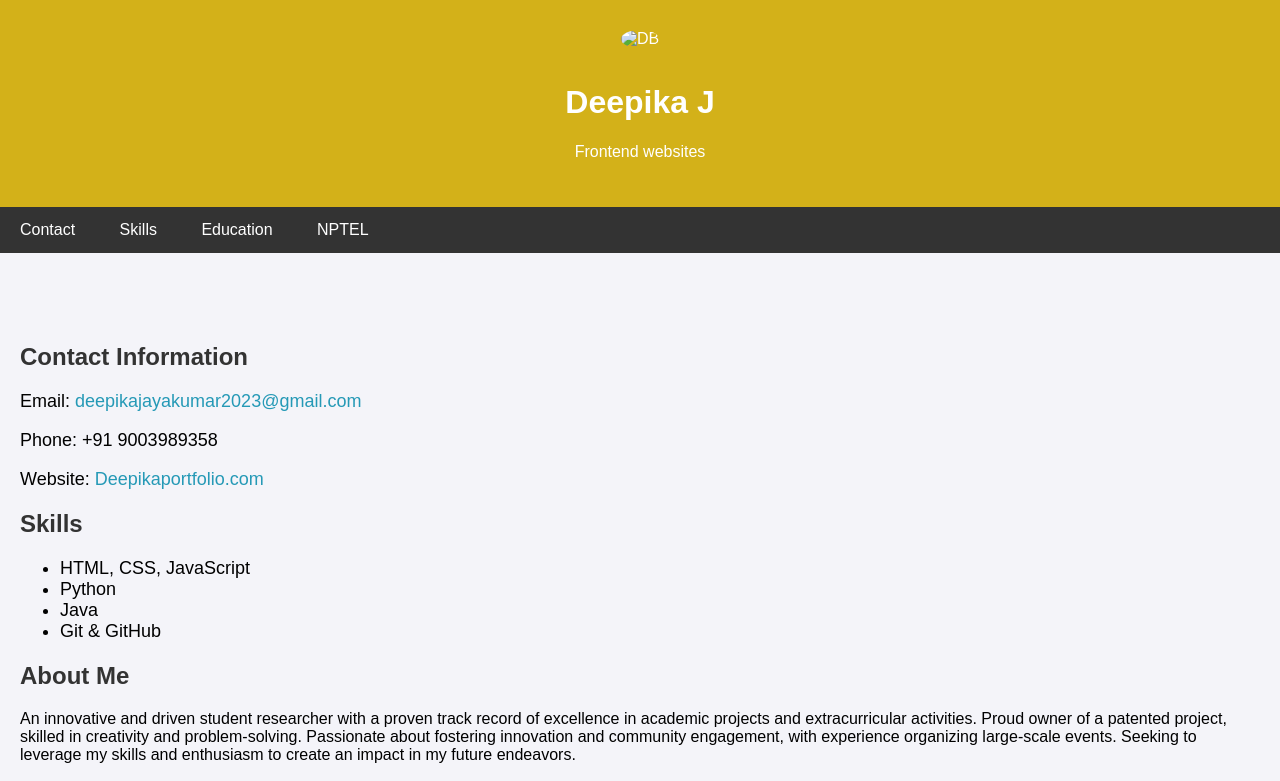
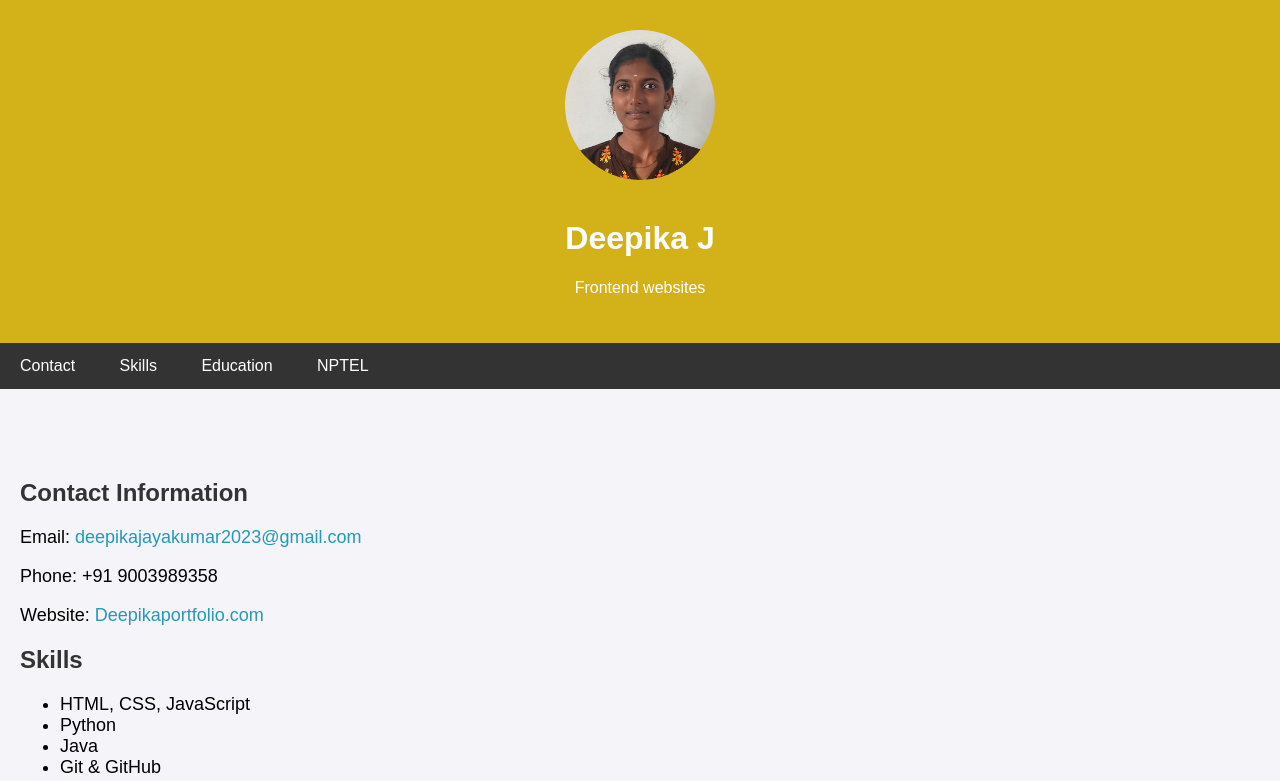
Before and after one commit to Deepikajayakumar3/naan-mudhalvan, a plain HTML site: page index.html in a window 1280 px wide. Shown: the top 781 px of the page. Drawn offline with Linux system fonts and the light colour scheme.

Commit message:
Update index.html

```diff
--- a/index.html
+++ b/index.html
@@ -98,7 +98,7 @@
 <body>
 
     <header>
-        <img src="21.jpg" alt="DB" />
+        <img src="https://github.com/Deepikajayakumar3/naan-mudhalvan/blob/main/deepika.jpeg" alt="DB" />
         <h1>Deepika J</h1>
         <p>Frontend websites</p>
     </header>
```
